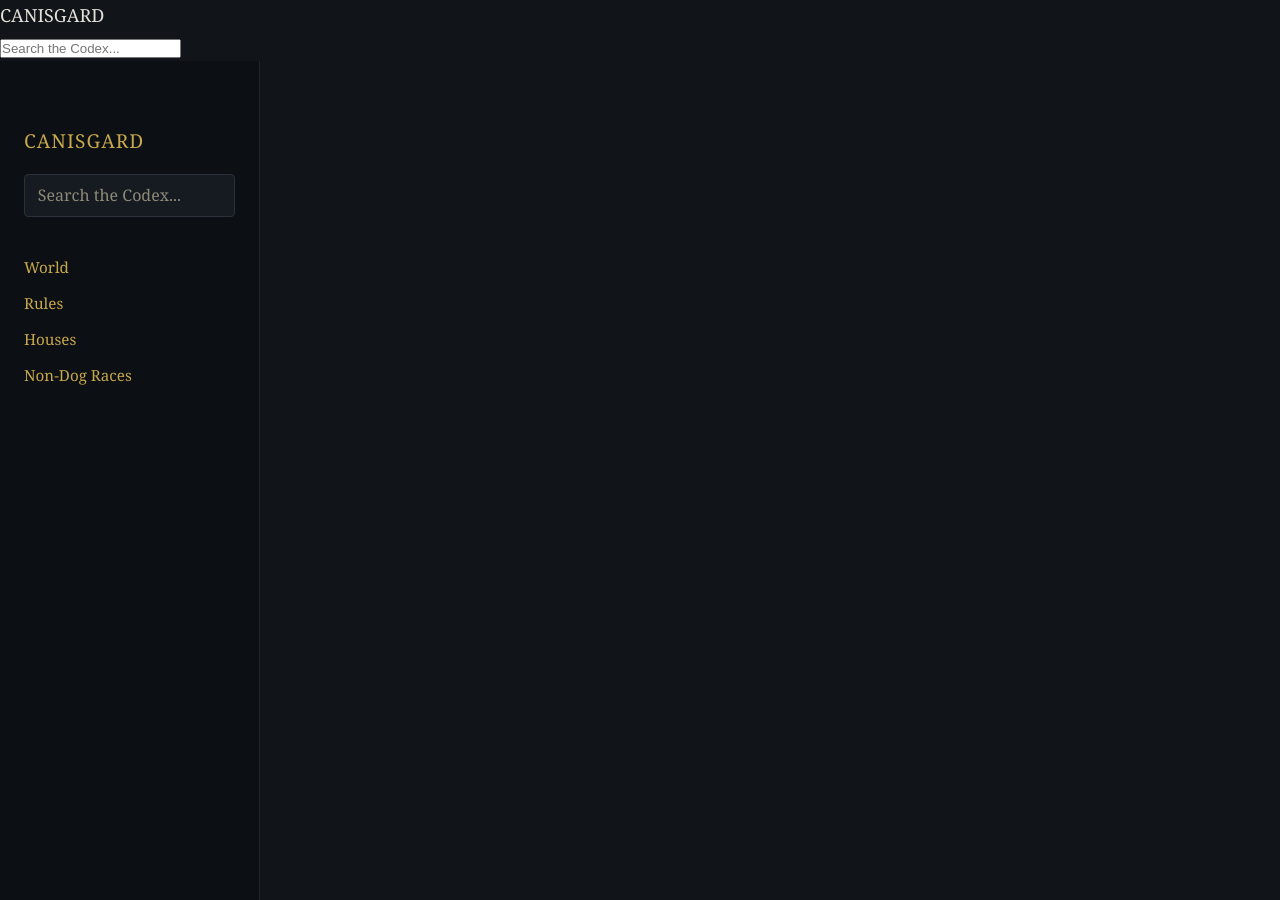
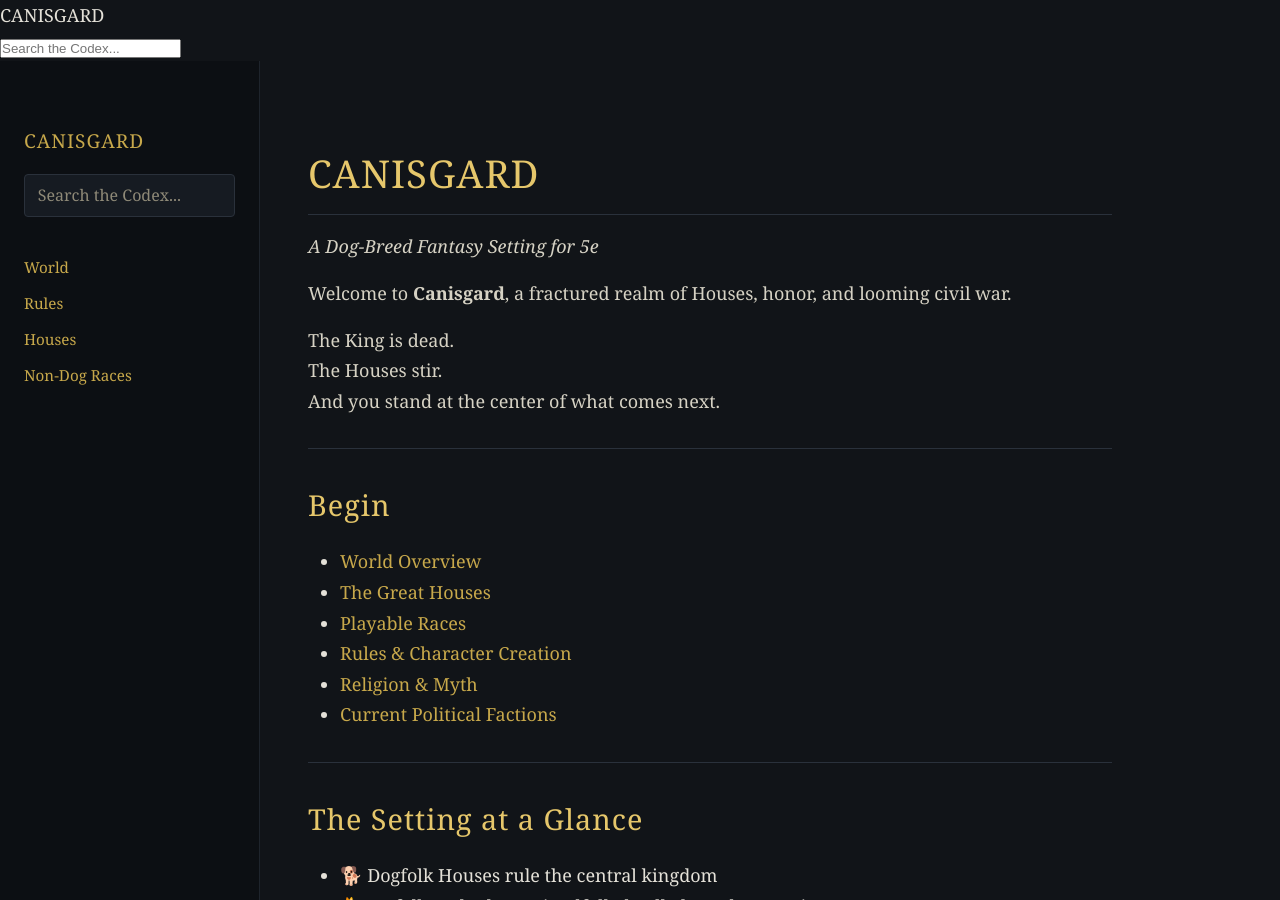
Before and after one commit to JalenLikes2Code/Canisgard, a Jekyll site: the page built from index.md, in a window 1280 px wide and 900 px high. Built offline with Jekyll 4.4.1, drawn with Linux system fonts in a browser that asks for light colours; comment, search, counter and statistics services are not loaded.

Commit message:
Update default.html

```diff
--- a/_layouts/default.html
+++ b/_layouts/default.html
@@ -13,12 +13,13 @@
 <body>
   {% include header.html %}
 
-  <div class="wiki-container">
-    {% include sidebar.html %}
-    <main class="wiki-content">
-      {{ content }}
-    </main>
-  </div>
+  <div class="wrapper">
+  {% include sidebar.html %}
+  <main class="content">
+    {{ content }}
+  </main>
+</div>
+
 
  <script src="{{ '/assets/js/search.js' | relative_url }}"></script>
 <script src="{{ '/assets/js/sidebar.js' | relative_url }}"></script>
```
